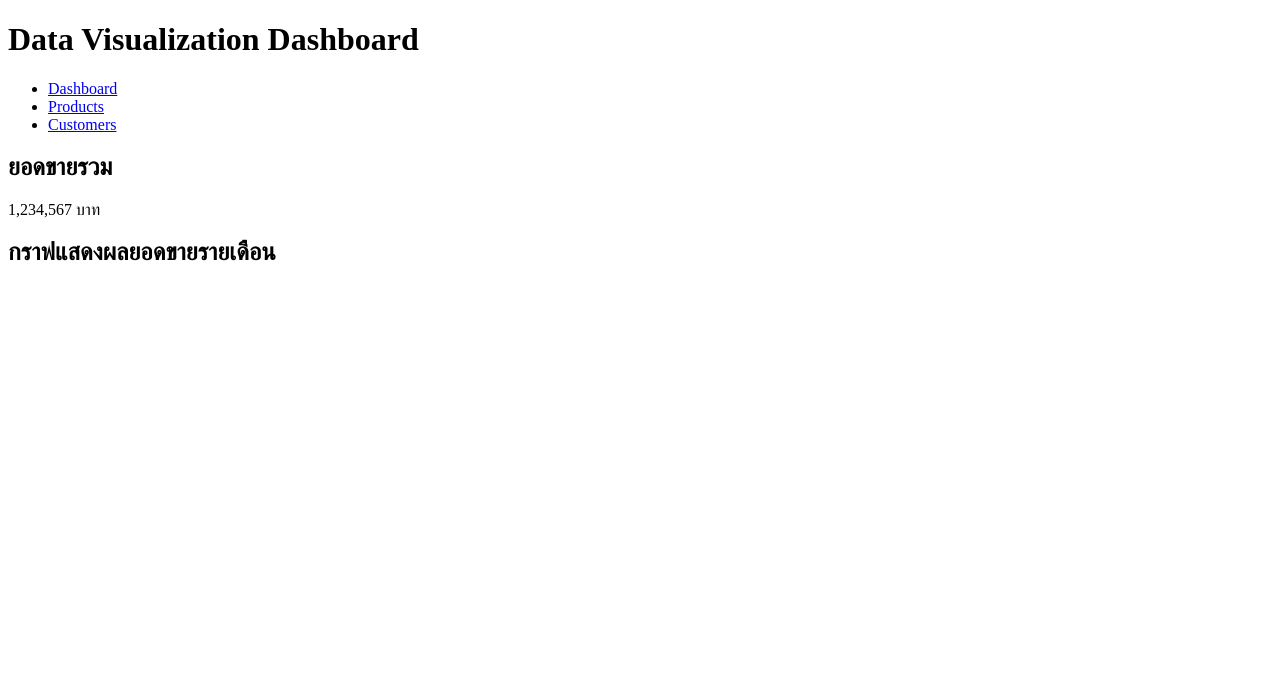
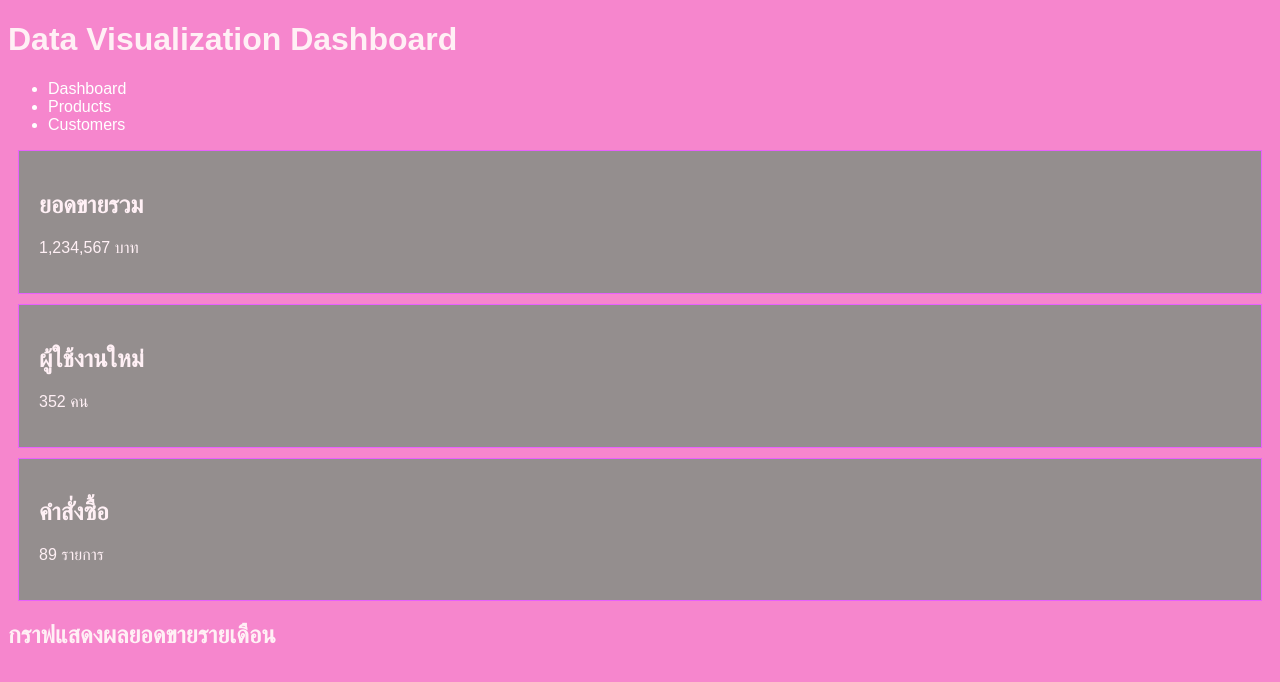
Before and after one commit to willasinee/data-visualization-dashboard, a plain HTML site: page index.html in a window 1280 px wide. Drawn offline with Linux system fonts and the light colour scheme.

Commit message:
เปลี่ยนสีพื้นหลังเป็นสีชมพู

```diff
--- a/index.html
+++ b/index.html
@@ -2,6 +2,13 @@
 <html lang="en">
   <header>
     <h1>Data Visualization Dashboard</h1>
+    <link rel="preconnect" href="https://fonts.googleapis.com" />
+    <link rel="preconnect" href="https://fonts.gstatic.com" crossorigin />
+    <link
+      href="https://fonts.googleapis.com/css2?family=Noto+Sans+Thai+Looped:wght@100..900&display=swap"
+      rel="stylesheet"
+    />
+    <link rel="stylesheet" href="style.css" />
   </header>
 
   <body>
@@ -17,14 +24,20 @@
     <main>
       <div class="card">
         <h2>ยอดขายรวม</h2>
-
         <p>1,234,567 บาท</p>
+      </div>
+      <div class="card">
+        <h2>ผู้ใช้งานใหม่</h2>
+        <p>352 คน</p>
+      </div>
+      <div class="card">
+        <h2>คําสั่งซื้อ</h2>
+        <p>89 รายการ</p>
       </div>
       <div class="chart-container">
         <h2>กราฟแสดงผลยอดขายรายเดือน</h2>
-            <!-- ในอนาคตเราจะนํากราฟมาใสที่นี่ -->
+        <p></p>
       </div>
     </main>
   </body>
-
 </html>
--- /dev/null
+++ b/style.css
@@ -0,0 +1,36 @@
+* {
+  box-sizing: border-box;
+}
+:root {
+  --primary-color: #f88fc7;
+  --secondary-color: #DA70D6;
+  --background-color: #f686cd;
+  --surface-color: #948e8e;
+  --text-color: #FFF0F5;
+  --border-color: #e860fd;
+}
+
+body {
+  font-family: "Prompt", sans-serif;
+  background-color: var(--background-color);;
+  color: var(--text-color);
+}
+.page-header {
+  background-color: #ffffff;
+  padding: 20px;
+}
+#page-title {
+  color: var(--primary-color); /* สีน้ําเงินเข้ม */
+  font-size: 24px;
+}
+.card {
+  background-color: var(--surface-color);
+  padding: 20px;
+  border: 1px solid var(--border-color);
+  margin: 10px;
+}
+UL,li,a {
+    text-decoration: none;
+    color: white;
+    -moz-text-decoration-line: none;
+}
```
Also changed, not shown: 1 other file. Lines whose indentation alone changed are shown as unchanged.
